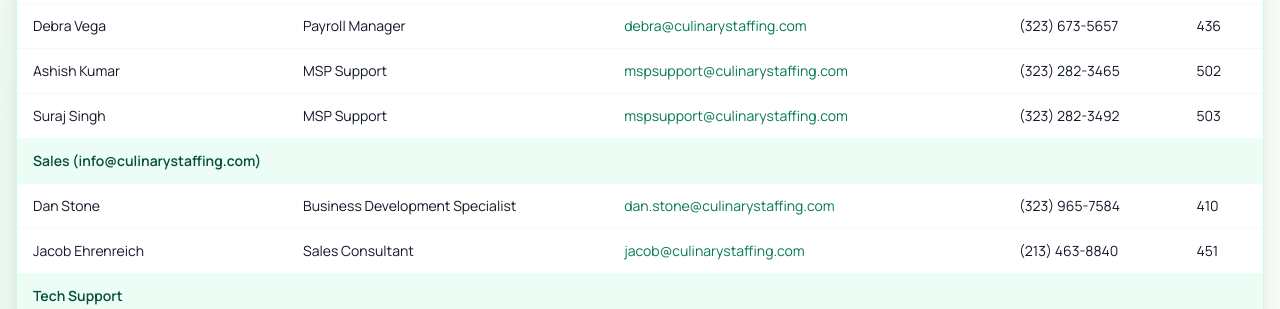
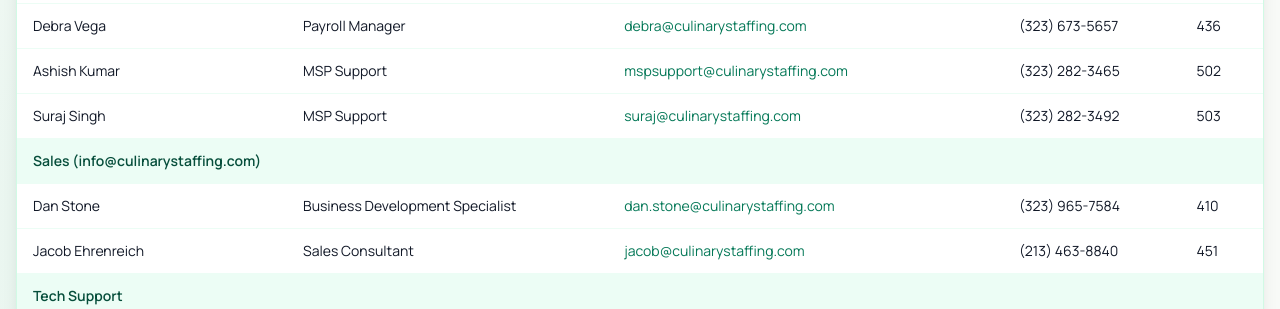
Before and after one commit to JBiddlecome/GoLive_Staffing, a FastAPI app: page /contacts in a window 1280 px wide. Shown: the part 1454-1763 px from the top of the page. Run offline with FastAPI, Linux system fonts and the light colour scheme; some libraries are stand-ins or nearby versions.

Commit message:
Update email address for Suraj Singh

```diff
--- a/templates/contacts.html
+++ b/templates/contacts.html
@@ -190,7 +190,7 @@
           <tr class="hover:bg-emerald-50/70" data-staff-type="smartline">
             <td class="px-4 py-3">Suraj Singh</td>
             <td class="px-4 py-3">MSP Support</td>
-            <td class="px-4 py-3"><a class="text-emerald-700 hover:underline" href="mailto:mspsupport@culinarystaffing.com">mspsupport@culinarystaffing.com</a></td>
+            <td class="px-4 py-3"><a class="text-emerald-700 hover:underline" href="mailto:suraj@culinarystaffing.com">suraj@culinarystaffing.com</a></td>
             <td class="px-4 py-3">(323) 282-3492</td>
             <td class="px-4 py-3">503</td>
           </tr>
```
